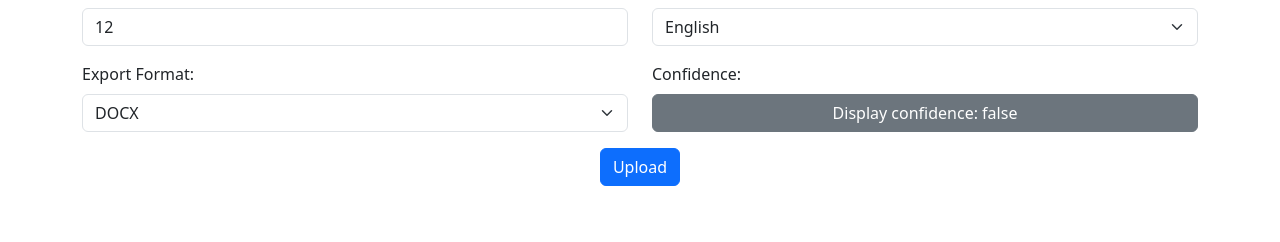
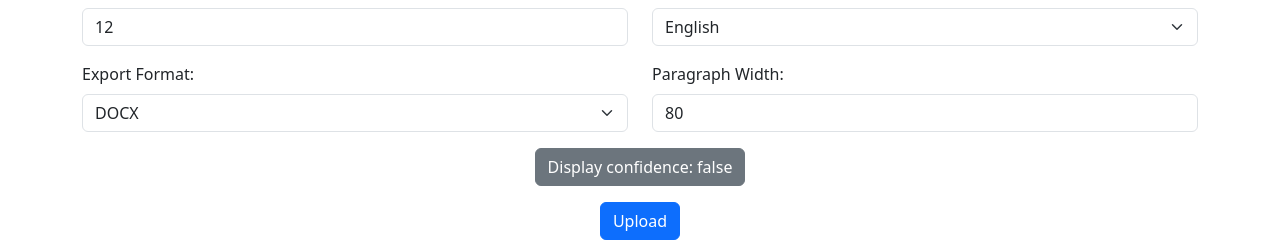
Before and after one commit to ABardWithAWard/io2025, a React (Create React App) app in the folder frontend/: page / in a window 1280 px wide. Shown: the part 236-478 px from the top of the page. Built offline with nearby package versions, Linux system fonts and the light colour scheme; no server answers.

Commit message:
Added paragraph width form

```diff
--- a/frontend/src/components/UploadPage.jsx
+++ b/frontend/src/components/UploadPage.jsx
@@ -1,4 +1,4 @@
-import React, { useState} from 'react';
+import React, { useState } from 'react';
 import { useAuth } from '../AuthContext';
 
 const UploadPage = () => {
@@ -6,11 +6,12 @@ const UploadPage = () => {
     const [setHasShownPrivacyWarning] = useState(false);
     const [error, setError] = useState('');
     const [showUploadModal, setShowUploadModal] = useState(false);
-    const { getCsrfToken} = useAuth();
+    const {getCsrfToken} = useAuth();
     const [fontSize, setFontSize] = useState(12);
     const [language, setLanguage] = useState('english');
     const [exportFormat, setExportFormat] = useState('docx');
     const [hasConfidence, setHasConfidence] = useState(false);
+    const [paragraphWidth, setParagraphWidth] = useState(80);
 
     const handleUploadClick = (event) => {
         event.preventDefault();
@@ -51,7 +52,6 @@ const UploadPage = () => {
         }
 
         try {
-            // Check authentication status first
             const authResponse = await fetch('/api/auth-status/', {
                 method: 'GET',
                 credentials: 'include'
@@ -64,6 +64,7 @@ const UploadPage = () => {
             formData.append('language', language);
             formData.append('format', exportFormat);
             formData.append('confidence', hasConfidence);
+            formData.append('paragraphWidth', paragraphWidth);
 
             const response = await fetch('/api/files/upload/', {
                 method: 'POST',
@@ -132,20 +133,32 @@ const UploadPage = () => {
                             onChange={(e) => setExportFormat(e.target.value)}
                         >
                             <option value="docx">DOCX</option>
-                            <option value="jpg">JPG</option>
-                            <option value="png">PNG</option>
+                            <option value="txt">TXT</option>
+                            <option value="rtf">RTF</option>
                         </select>
                     </div>
                     <div className="col-md-6">
-                        <label className="form-label d-block">Confidence:</label>
-                        <button
-                            type="button"
-                            className={`btn ${hasConfidence ? 'btn-primary' : 'btn-secondary'} w-100`}
-                            onClick={() => setHasConfidence(!hasConfidence)}
-                        >
-                            Display confidence: {hasConfidence ? 'true' : 'false'}
-                        </button>
+                        <label htmlFor="paragraphWidth" className="form-label">Paragraph Width:</label>
+                        <input
+                            type="number"
+                            className="form-control"
+                            id="paragraphWidth"
+                            value={paragraphWidth}
+                            onChange={(e) => setParagraphWidth(Number(e.target.value))}
+                            min="40"
+                            max="100"
+                        />
                     </div>
+                </div>
+
+                <div className="text-center mb-3">
+                    <button
+                        type="button"
+                        className={`btn ${hasConfidence ? 'btn-primary' : 'btn-secondary'}`}
+                        onClick={() => setHasConfidence(!hasConfidence)}
+                    >
+                        Display confidence: {hasConfidence ? 'true' : 'false'}
+                    </button>
                 </div>
 
                 <div className="text-center">
```
